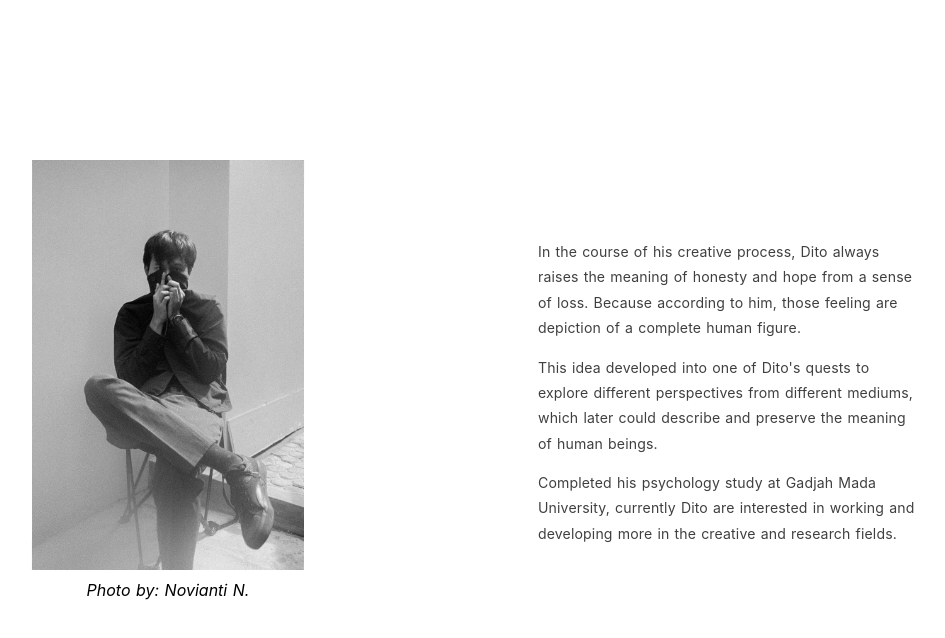
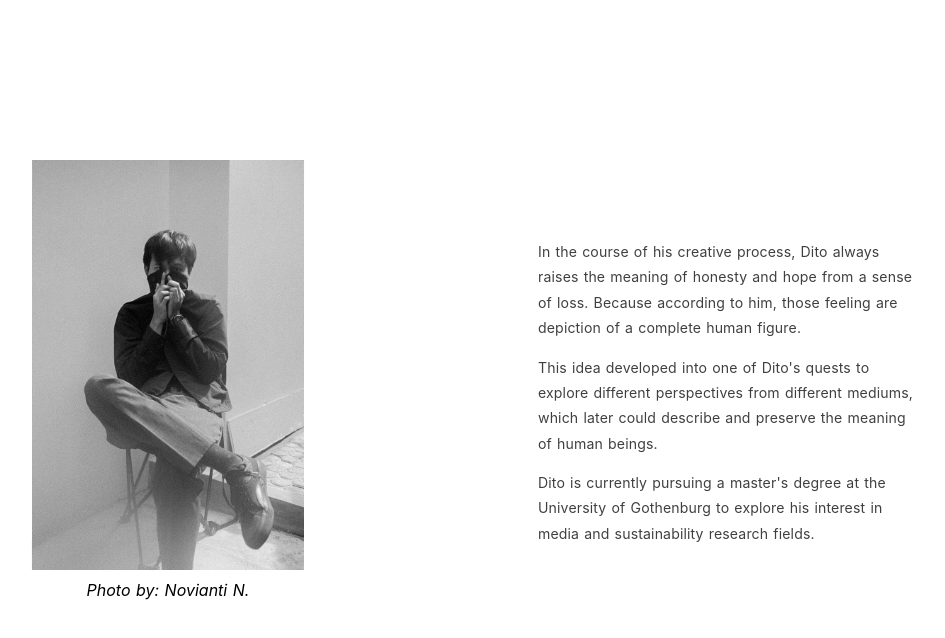
Before and after one commit to andikawilliam/ditobuwono-nuxt, a Nuxt app: page /Home/About in a window 1280 px wide. Shown: the top 638 px of the page, without its empty margins (200-1145 px from the left). Built offline with nearby package versions, Linux system fonts and the light colour scheme.

Commit message:
Update About.vue

```diff
--- a/pages/Home/About.vue
+++ b/pages/Home/About.vue
@@ -62,8 +62,8 @@ export default Vue.extend({
           <span class="">the meaning of human beings.</span>
         `,
         `
-          Completed his psychology study at Gadjah Mada University, currently Dito are
-          interested in working and developing more in the creative and research fields.
+          Dito is currently pursuing a master's degree at the University of Gothenburg
+          to explore his interest in media and sustainability research fields.
         `,
       ],
     };
```
